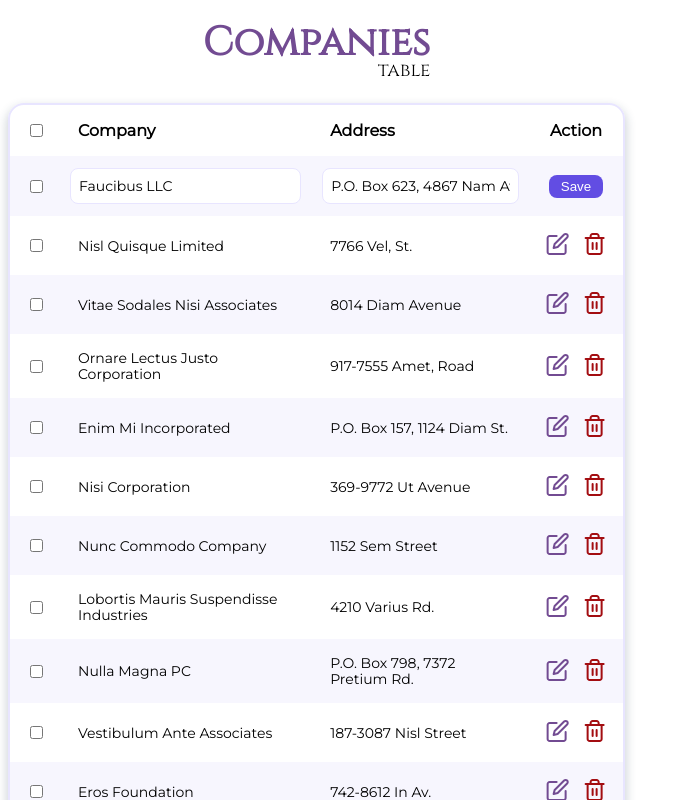
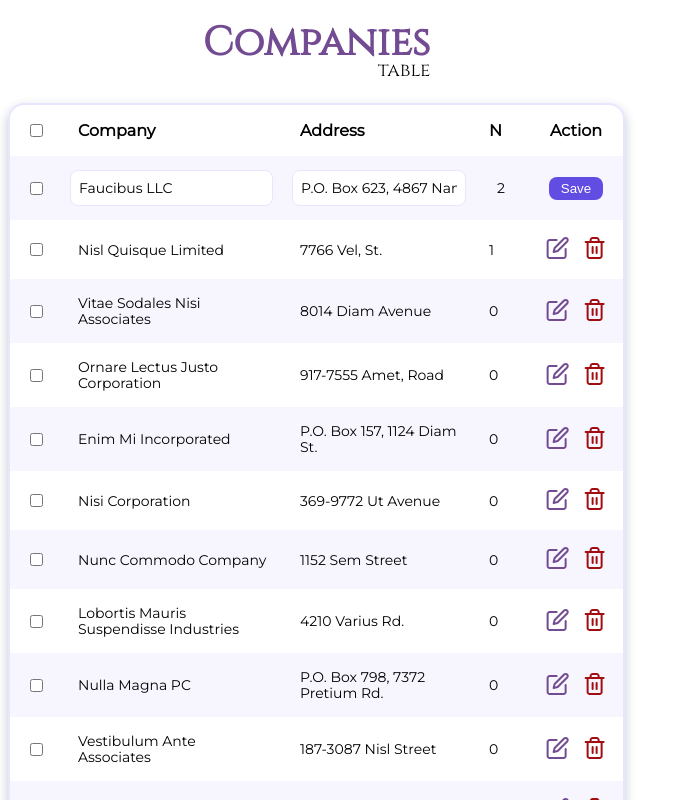
Before and after one commit to DenisMaslyuk/table, a React (Create React App) app: page / in a window 1280 px wide. Both pictures are taken after a click on the button 557 px from the left and 188 px from the top of the page. Shown: the top 800 px of the page, without its empty margins (0-688 px from the left). Built offline with nearby package versions, Linux system fonts and the light colour scheme.

Commit message:
Add amount for employees

```diff
--- a/src/App.tsx
+++ b/src/App.tsx
@@ -4,12 +4,19 @@ import { base, light } from "./app/theme";
 import { StyledApp } from "./app/styled";
 import EmployeesTable from "./features/employees-table/employee";
 import CompaniesTable from "./features/companies-table/companies";
-import { useState } from "react";
+import { useEffect, useState } from "react";
 import { RowType } from "./shared/table/row";
+import { getEmployeesDataAsync } from "./features/employees-table/employeeSlice";
+import { useAppDispatch } from "./app/hooks";
 
 function App() {
   const theme = { ...base, colors: light };
   const [selectedRows, setSelectedRows] = useState<RowType[]>([]);
+  const dispatch = useAppDispatch();
+
+  useEffect(() => {
+    dispatch(getEmployeesDataAsync());
+  }, []);
 
   return (
     <ThemeProvider theme={theme}>
--- a/src/features/companies-table/companies-slice.ts
+++ b/src/features/companies-table/companies-slice.ts
@@ -35,6 +35,9 @@ export const companiesSlice = createSlice({
     removeCompany: (state, action: PayloadAction<number>) => {
       state.data.splice(action.payload, 1);
     },
+    updateCompanies: (state, action: PayloadAction<CompanyDataType[]>) => {
+      state.data = action.payload;
+    },
   },
   extraReducers: (builder) => {
     builder
@@ -53,6 +56,7 @@ export const companiesSlice = createSlice({
 
 export const selectCompanies = (state: RootState) => state.companies;
 
-export const { removeCompany, saveCompany } = companiesSlice.actions;
+export const { removeCompany, saveCompany, updateCompanies } =
+  companiesSlice.actions;
 
 export default companiesSlice.reducer;
--- a/src/features/companies-table/companies.tsx
+++ b/src/features/companies-table/companies.tsx
@@ -1,7 +1,8 @@
-import { useEffect } from "react";
+import { useEffect, useState } from "react";
 import { useAppDispatch, useAppSelector } from "../../app/hooks";
 import Table from "../../shared/table";
 import { RowType } from "../../shared/table/row";
+import { selectEmployee } from "../employees-table/employeeSlice";
 import { CompanyDataType } from "./companies-data";
 import {
   getCompaniesDataAsync,
@@ -16,11 +17,26 @@ type CompaniesTableProps = {
 
 function CompaniesTable({ setSelectedRows }: CompaniesTableProps) {
   const { data: companies, status } = useAppSelector(selectCompanies);
+  const { data: employees, status: employeesStatus } =
+    useAppSelector(selectEmployee);
+
+  const [migrationCompanies, setMigrationCompanies] = useState(employees);
   const dispatch = useAppDispatch();
 
   useEffect(() => {
     dispatch(getCompaniesDataAsync());
   }, []);
+
+  useEffect(() => {
+    setMigrationCompanies(
+      companies.map((company) => {
+        const number = employees
+          .filter((em) => em.company === company.company)
+          .length.toString();
+        return { ...company, n: number };
+      })
+    );
+  }, [employees, companies]);
 
   const onDeleteHandler = (id: number) => {
     dispatch(removeCompany(id));
@@ -42,7 +58,7 @@ function CompaniesTable({ setSelectedRows }: CompaniesTableProps) {
   return (
     <Table
       title="Companies"
-      data={companies as CompanyDataType[]}
+      data={migrationCompanies as CompanyDataType[]}
       onDeleteHandler={onDeleteHandler}
       onSaveHandler={onSaveHandler}
       setSelectedRows={setSelectedRows}
--- a/src/features/employees-table/employee.tsx
+++ b/src/features/employees-table/employee.tsx
@@ -1,4 +1,4 @@
-import { useEffect } from "react";
+import { useEffect, useState } from "react";
 import { useAppDispatch, useAppSelector } from "../../app/hooks";
 import Table from "../../shared/table";
 import { RowType } from "../../shared/table/row";
@@ -15,12 +15,17 @@ type EmployeesTableProps = {
 };
 
 function EmployeesTable({ selectedRows }: EmployeesTableProps) {
-  const { data: employees, status } = useAppSelector(selectEmployee);
+  const { data: allEmployees, status } = useAppSelector(selectEmployee);
+  const [filteredEmployees, setFilteredEmployees] = useState<
+    EmployeeDataType[]
+  >([]);
   const dispatch = useAppDispatch();
 
   useEffect(() => {
-    dispatch(getEmployeesDataAsync(selectedRows));
-  }, []);
+    setFilteredEmployees(
+      allEmployees.filter((em) => selectedRows[0].company == em.company)
+    );
+  }, [selectedRows, allEmployees]);
 
   const onDeleteHandler = (id: number) => {
     dispatch(removeEmployee(id));
@@ -42,7 +47,7 @@ function EmployeesTable({ selectedRows }: EmployeesTableProps) {
   return (
     <Table
       title="Employees"
-      data={employees as EmployeeDataType[]}
+      data={filteredEmployees as EmployeeDataType[]}
       onDeleteHandler={onDeleteHandler}
       onSaveHandler={onSaveHandler}
       disabledColumn={["company"]}
--- a/src/features/employees-table/employeeSlice.ts
+++ b/src/features/employees-table/employeeSlice.ts
@@ -16,13 +16,8 @@ const initialState: EmployeesState = {
 
 export const getEmployeesDataAsync = createAsyncThunk(
   "employeesData/fetchEmployeeData",
-  async (selectedRows: RowType[]) => {
+  async () => {
     const response = await fetchEmployeeData();
-    if (selectedRows.length === 1) {
-      return response.filter(
-        (data) => data.company === selectedRows[0].company
-      );
-    }
     return response;
   }
 );
--- a/src/shared/table/row.tsx
+++ b/src/shared/table/row.tsx
@@ -54,7 +54,7 @@ function Row({
   useEffect(() => setIsChecked(selectAll), [selectAll]);
 
   return (
-    <Tr key={Math.random()} isChecked={isChecked}>
+    <Tr isChecked={isChecked}>
       <Td>
         <StyledCheckbox
           type="checkbox"
@@ -79,11 +79,17 @@ function Row({
             .filter((el) => !disabledColumn?.includes(el))
             .map((key) => (
               <Td style={{ padding: "8px" }}>
-                <StyledInput
-                  type="text"
-                  value={row[key]}
-                  onChange={(event) => onChangeHandler(key, event.target.value)}
-                />
+                {key === "n" ? (
+                  <Td>{row[key]}</Td>
+                ) : (
+                  <StyledInput
+                    type="text"
+                    value={row[key]}
+                    onChange={(event) =>
+                      onChangeHandler(key, event.target.value)
+                    }
+                  />
+                )}
               </Td>
             ))}
           <Td>
```
